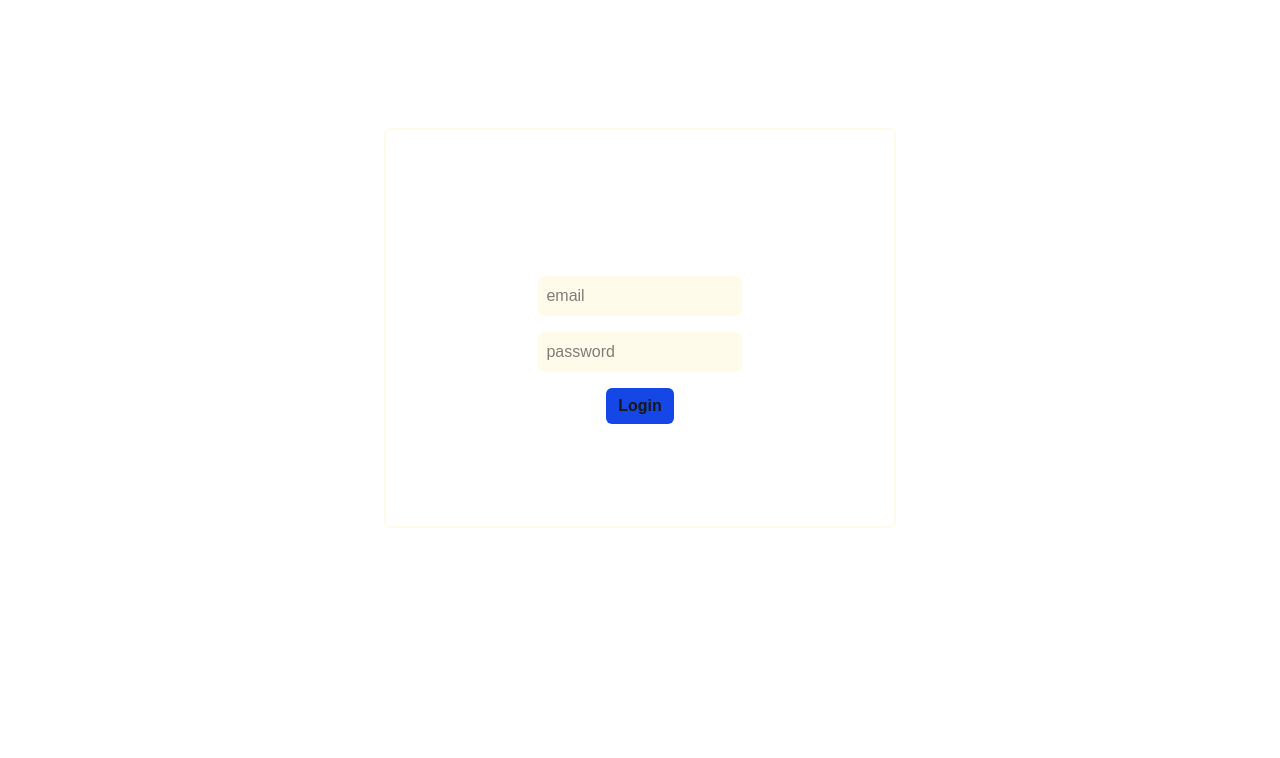
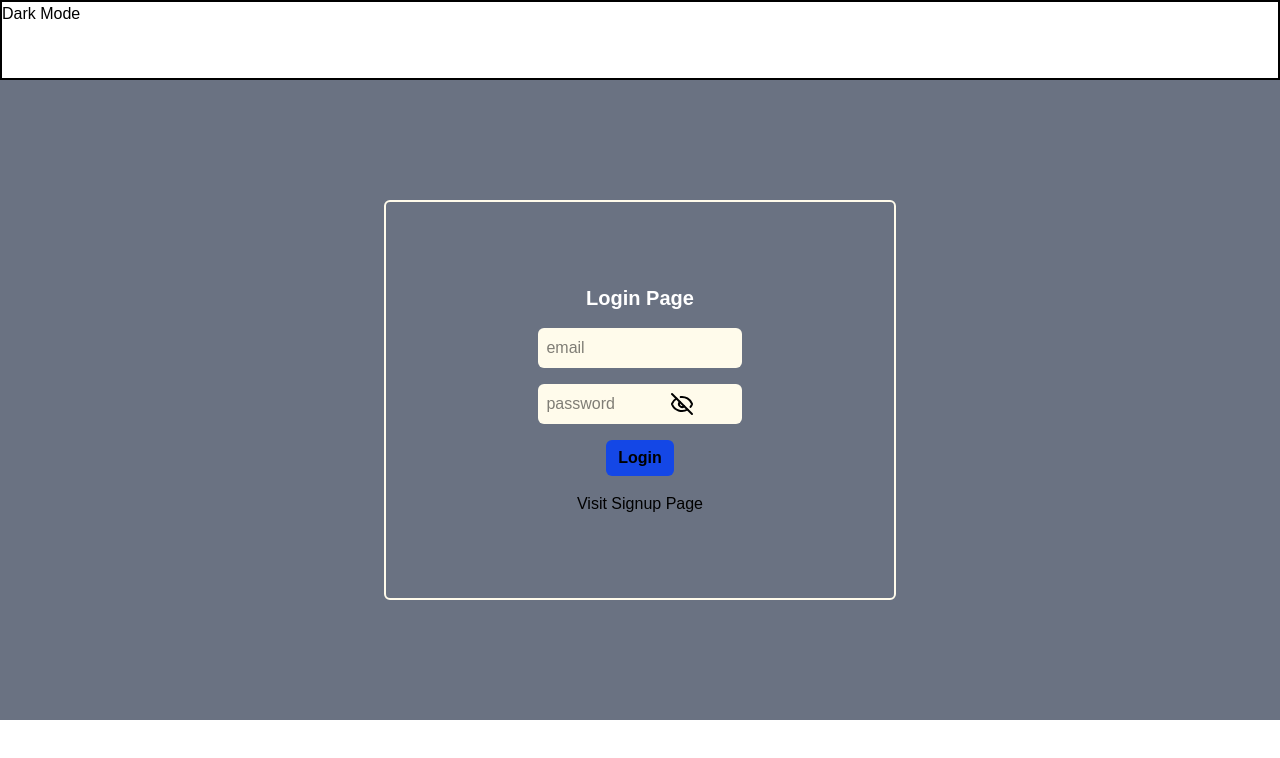
Before and after one commit to atharvalonikar95/Nextjs-auth, a Next.js app: page /client/login in a window 1280 px wide. Shown: the top 758 px of the page. Built offline with nearby package versions, Linux system fonts and the light colour scheme.

Commit message:
11-07-25

```diff
--- a/app/client/dashboard/page.tsx
+++ b/app/client/dashboard/page.tsx
@@ -1,9 +1,12 @@
 'use client'
+import { useRouter } from 'next/navigation'
 import { RootState } from '../store/store'
 import React from 'react'
 import { useSelector } from 'react-redux'
 
 const dashboard = () => {
+
+  const router = useRouter()
 
     const user= useSelector((state:RootState)=>state.auth.userData)
     const status = useSelector((state:RootState)=>state.auth.status)
@@ -18,7 +21,8 @@ const dashboard = () => {
             <h1>{user?.username}</h1>
           </>
         ):(
-        <p>please Login</p>
+        <p onClick={()=>{router.push('/client/login')}}>please Login</p>
+
         )
         }
 
--- a/app/client/login/page.tsx
+++ b/app/client/login/page.tsx
@@ -5,6 +5,7 @@ import { NextResponse } from 'next/server';
 import React, { useState } from 'react'
 import { useDispatch } from 'react-redux';
 import { login } from '../store/authSlice';
+import { EyeIcon, EyeOffIcon } from 'lucide-react';
 
 const userData={
     email:'',
@@ -12,7 +13,7 @@ const userData={
 }
 
 const Login = () => {
-
+  const [showPassword,setShowPassword]=useState(false)
   const router=useRouter();
   const dispatch = useDispatch();
   const[user,setUser]=useState(userData);
@@ -45,8 +46,8 @@ const Login = () => {
   }
 
   return (
-    <>
-        <form className='border-2 rounded-md   mt-[10vh] lg:mt-[10vw]  border-amber-50 lg:w-[40%] mx-auto h-[50vh] flex flex-col justify-center items-center gap-2 '>
+    <div className='lg:h-[80vh] lg:flex flex-col justify-center items-center  '>
+        <form className='border-2 rounded-md     border-amber-50 lg:w-[40%] mx-auto h-[50vh]  flex flex-col justify-center items-center gap-2 '>
 
             <h1 className='text-xl text-white font-bold '> Login Page </h1>
 
@@ -57,25 +58,33 @@ const Login = () => {
             value={user.email}
             onChange={onChangeHandler}    />
 
+            <div className='relative w-full flex flex-row items-center'>
                 <input className='bg-amber-50 w-[50%] lg:w-[40%] mx-auto p-2 mt-2 text-black outline-none rounded-md '
-            type="password"
+                type={showPassword?`text`:`password`}
                 name='password'
                 placeholder='password'
                 value={user.password}
                 onChange={onChangeHandler}
                 />
 
-            <button className=' bg-blue-700 mt-2 px-3 py-1.5 rounded-md font-bold hover:bg-blue-900'
+                <button type='button' onClick={()=>setShowPassword(!showPassword)} className='absolute top-1/3 lg:right-50 right-29 '>
+                {showPassword?<EyeIcon/>:<EyeOffIcon/>}
+                </button>
+
+
+            </div>
+
+            <button className='  cursor-pointer bg-blue-700 mt-2 px-3 py-1.5 rounded-md font-bold hover:bg-blue-900 '
             onClick={onSubmitHandler}
             >
                 Login
             </button>
 
-            {/* <a onClick={()=>{router.push('/client/dashboard')}} className='pt-2 cursor-pointer '  >Dashboard</a> */}
+            <a onClick={()=>{router.push('/client/signup')}} className='pt-2 cursor-pointer '  >Visit Signup Page</a>
 
         </form>
 
-    </>
+    </div>
   )
 }
 
--- a/app/client/signup/page.tsx
+++ b/app/client/signup/page.tsx
@@ -1,5 +1,6 @@
 'use client'
 import axios from 'axios'
+import { EyeClosed, EyeClosedIcon, EyeIcon, EyeOffIcon } from 'lucide-react';
 import Link from 'next/link';
 import { useRouter } from 'next/navigation';
 
@@ -15,6 +16,7 @@ const SignUp= () => {
 
     const router=useRouter();
     const [user,setUser]=useState(userData)
+    const [showPassword,setShowPassword]=useState(false)
 
 
     const onChangeHandler=(e:any)=>{
@@ -44,8 +46,8 @@ const SignUp= () => {
 
 
   return (
-    <>
-        <form className='border-2 rounded-md   mt-[10vh] lg:mt-[10vw]  border-amber-50 lg:w-[40%] mx-auto h-[50vh] flex flex-col justify-center items-center gap-2 '>
+    <div className='lg:h-[80vh] lg:flex flex-col justify-center items-center '>
+        <form className='border-2 rounded-md     border-amber-50 lg:w-[40%] mx-auto h-[50vh] flex flex-col justify-center items-center gap-2 '>
 
             <h1 className='text-xl text-white font-bold '> Sign Up Page </h1>
             <input className='bg-amber-50 w-[50%] lg:w-[40%] mx-auto p-2 mt-2 text-black outline-none rounded-md'
@@ -63,15 +65,23 @@ const SignUp= () => {
             value={user.email}
             onChange={onChangeHandler}    />
 
+            <div className='relative w-full flex flex-row items-center'>
                 <input className='bg-amber-50 w-[50%] lg:w-[40%] mx-auto p-2 mt-2 text-black outline-none rounded-md '
-            type="password"
+                type={showPassword?`text`:`password`}
                 name='password'
                 placeholder='password'
                 value={user.password}
                 onChange={onChangeHandler}
                 />
 
-            <button className=' bg-blue-700 mt-2 px-3 py-1.5 rounded-md font-bold hover:bg-blue-900'
+                <button type='button' onClick={()=>setShowPassword(!showPassword)} className='absolute top-1/3 lg:right-50 right-29 '>
+                {showPassword?<EyeIcon/>:<EyeOffIcon/>}
+                </button>
+
+
+            </div>
+
+            <button className=' bg-blue-700 mt-2 px-3 py-1.5 rounded-md font-bold hover:bg-blue-900 cursor-pointer'
             onClick={onSubmitHandler}
             >
                 SignUp
@@ -81,7 +91,7 @@ const SignUp= () => {
 
         </form>
 
-    </>
+    </div>
 
   )
 }
--- a/app/client/store/ReduxProvider.tsx
+++ b/app/client/store/ReduxProvider.tsx
@@ -1,10 +1,12 @@
-// store/ReduxProvider.tsx
-'use client';
+'use client'
 
-import { Provider } from 'react-redux';
-import store from './store';
+import { Provider, useSelector } from 'react-redux';
+import store, { RootState } from './store';
 
 
 export default function ReduxProvider({ children }: { children: React.ReactNode }) {
-  return <Provider store={store}>{children}</Provider>;
+  // const mode = useSelector((state:RootState)=>state.theme.mode)
+  return  <Provider store={store} >
+              {children}
+          </Provider>;
 }
--- /dev/null
+++ b/app/client/store/ThemeChangerButton.tsx
@@ -0,0 +1,20 @@
+// import { RootState } from '@reduxjs/toolkit/query'
+'use client'
+import React from 'react'
+import { RootState } from '../store/store'
+import { UseSelector,useDispatch, useSelector } from 'react-redux'
+import { toggleMode } from './themeSlice'
+const ThemeChangerButton = () => {
+
+    const mode = useSelector((state:RootState )=>state.theme.mode)
+    const dispatch=useDispatch()
+  return (
+    <div className={mode==='light'?`bg-white text-black h-full `:`bg-gray-800 text-white h-full `}>
+        <button onClick={()=>dispatch(toggleMode())}>
+            {mode==='light'? 'Dark Mode':'light mode'}
+        </button>
+    </div>
+  )
+}
+
+export default ThemeChangerButton
--- /dev/null
+++ b/app/client/store/ThemeProvider.tsx
@@ -0,0 +1,21 @@
+'use client'
+import React from 'react'
+import { Provider, useSelector } from 'react-redux'
+import store, { RootState } from './store'
+import ThemeChangerButton from './ThemeChangerButton'
+
+const ThemeProvider = ({ children }:{children:React.ReactNode}) => {
+    const mode = useSelector((state: RootState) => state.theme.mode)
+  return (
+    <Provider store={store}>
+        <div className={mode === 'dark' ? 'bg-gray-900 text-white' : 'bg-gray-500 text-black'}>
+            <div className='h-[10vh] border-2 border-black'>
+                <ThemeChangerButton/>
+            </div>
+            {children}
+        </div>
+    </Provider>
+  )
+}
+
+export default ThemeProvider
--- a/app/client/store/store.ts
+++ b/app/client/store/store.ts
@@ -1,9 +1,11 @@
 import { configureStore } from "@reduxjs/toolkit";
 import  useReducer  from "./authSlice";
+import themeReducer from './themeSlice'
 
 const store = configureStore({
     reducer:{
-      auth:  useReducer
+      auth:  useReducer,
+      theme:themeReducer
     }
 });
 
--- /dev/null
+++ b/app/client/store/themeSlice.ts
@@ -0,0 +1,26 @@
+import { createSlice } from "@reduxjs/toolkit";
+
+type themeState={
+    mode:'light' | 'dark'
+}
+
+const initialState:themeState={
+    mode:'light'
+}
+
+
+const themeSlice = createSlice({
+    name:'theme',
+    initialState,
+    reducers:{
+        toggleMode:(state)=>{
+            state.mode= state.mode=== 'light'? 'dark' : 'light'
+        }
+
+    }
+
+})
+
+export const {toggleMode} = themeSlice.actions;
+
+export default themeSlice.reducer;
--- a/app/layout.tsx
+++ b/app/layout.tsx
@@ -1,7 +1,9 @@
+// 'use client'
 import type { Metadata } from "next";
 import { Geist, Geist_Mono } from "next/font/google";
 import "./globals.css";
 import ReduxProvider from "./client/store/ReduxProvider";
+import ThemeProvider from "./client/store/ThemeProvider";
 
 const geistSans = Geist({
   variable: "--font-geist-sans",
@@ -18,19 +20,16 @@ export const metadata: Metadata = {
   description: "Generated by create next app",
 };
 
-export default function RootLayout({
-  children,
-}: Readonly<{
-  children: React.ReactNode;
-}>) {
+export default function RootLayout({children,}: Readonly<{children: React.ReactNode;}>) {
   return (
     <html lang="en">
       <body
         className={`${geistSans.variable} ${geistMono.variable} antialiased`}
       >
-        <ReduxProvider>
-
-        {children}
+        <ReduxProvider >
+          <ThemeProvider>
+            {children}
+          </ThemeProvider>
         </ReduxProvider>
       </body>
     </html>
--- a/package.json
+++ b/package.json
@@ -13,6 +13,7 @@
     "axios": "^1.10.0",
     "bcryptjs": "^3.0.2",
     "jsonwebtoken": "^9.0.2",
+    "lucide-react": "^0.525.0",
     "mongoose": "^8.16.1",
     "next": "15.3.4",
     "react": "^19.0.0",
```
Also changed, not shown: 1 other file (tests, documents, lock files or other folders). Lines whose indentation alone changed are shown as unchanged.
